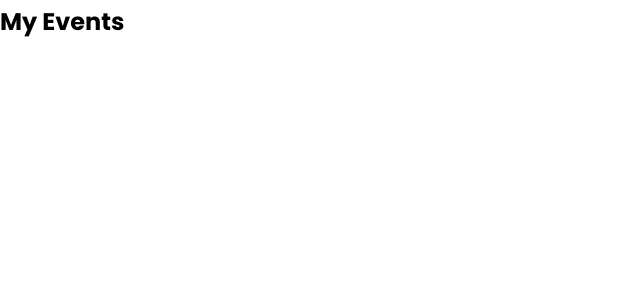
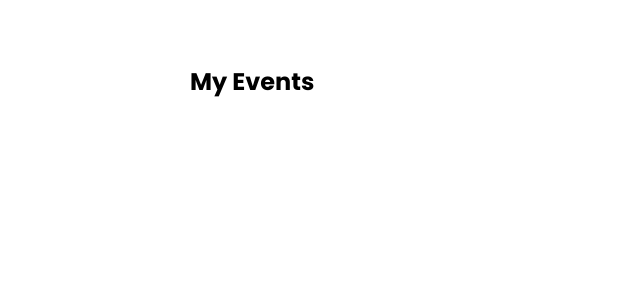
Before and after one commit to kryptondv/nextjs-events-app, a Next.js app: page /events in a window 1280 px wide. Shown: the top 300 px of the page, without its empty margins (0-640 px from the left). Built offline with nearby package versions, Linux system fonts and the light colour scheme.

Commit message:
added layout to all pages

```diff
--- a/pages/events/index.js
+++ b/pages/events/index.js
@@ -1,7 +1,9 @@
+import { Layout } from "/components";
+
 export default function EventsPage() {
   return (
-    <div>
+    <Layout>
       <h2>My Events</h2>
-    </div>
+    </Layout>
   )
 }
```
Also changed, not shown: pages/events/[slug].js (+5 -3 lines).
